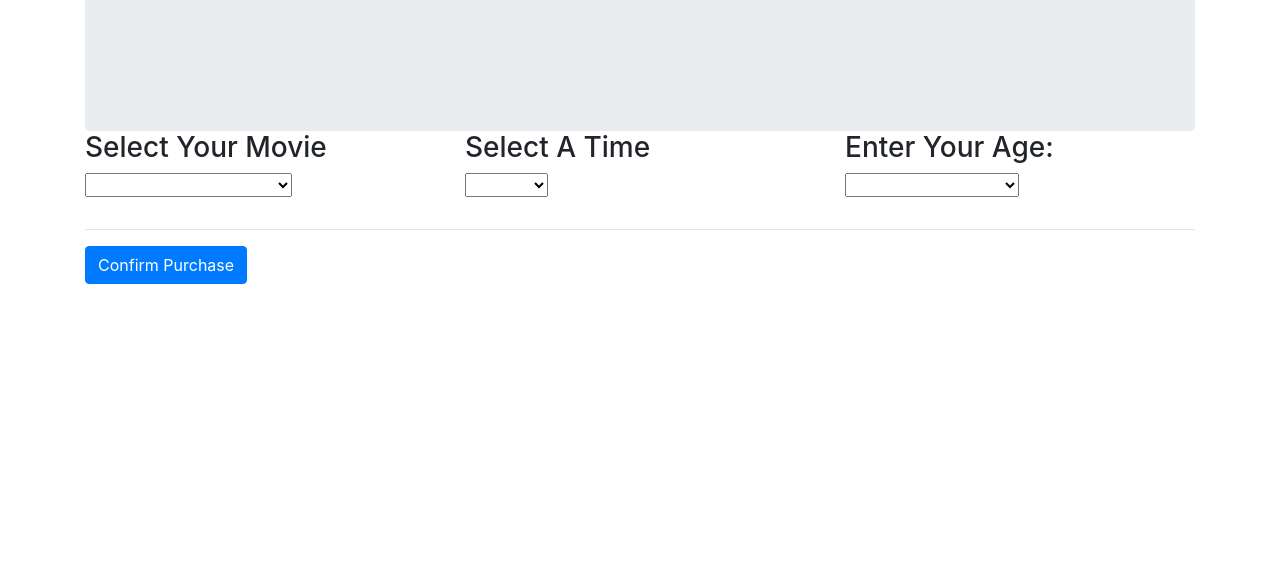
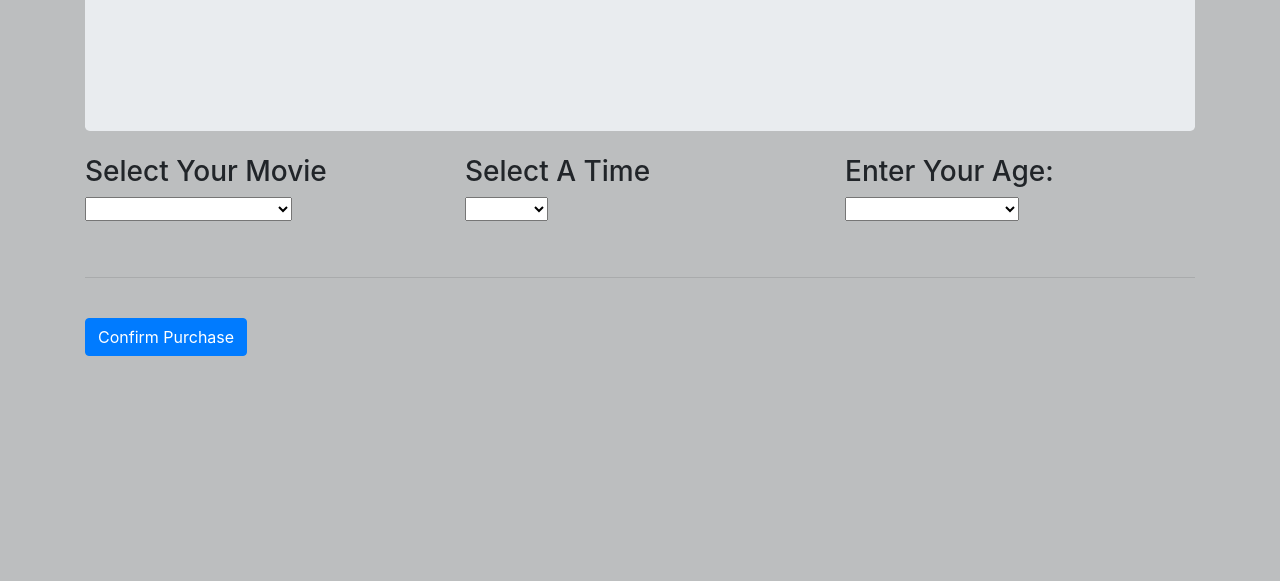
Before and after one commit to eswotinsky/movie-tickets, a plain HTML site: page index.html in a window 1280 px wide. Shown: the part 219-800 px from the top of the page. Drawn offline with Linux system fonts and the light colour scheme.

Commit message:
add background color

```diff
--- a/css/styles.css
+++ b/css/styles.css
@@ -18,3 +18,7 @@ h1 {
   display: none;
   background-color: #D2DFE6;
 }
+
+body {
+  background-color: #BCBEBF;
+}
```
Also changed, not shown: index.html (+5 -0 lines).
